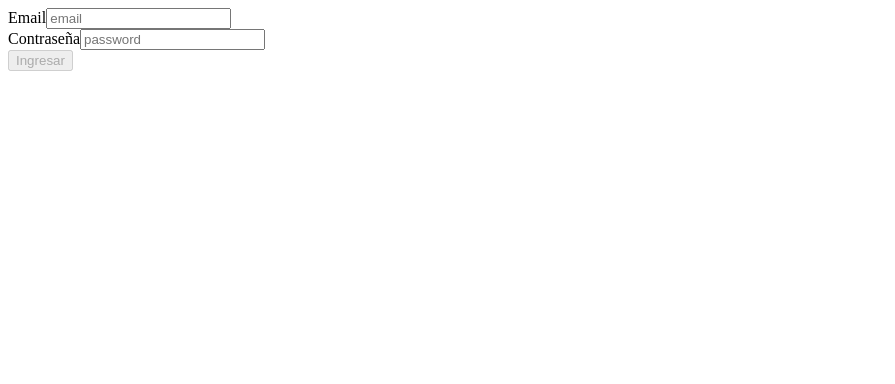
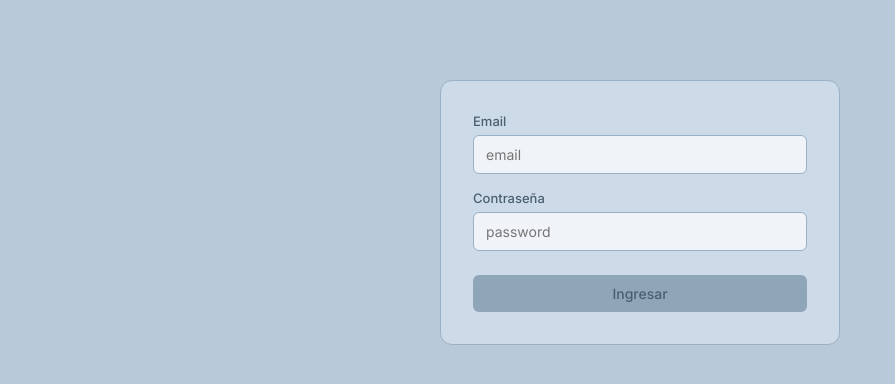
Before and after one commit to AFilippelli/AdrianFilippelli-TP2-2026-C1, an Angular app in the folder client/: page /login in a window 1280 px wide. Shown: the top 384 px of the page, without its empty margins (0-895 px from the left). Built offline with nearby package versions, Linux system fonts and the light colour scheme.

Commit message:
css auth y cargando

```diff
--- a/client/src/app/auth/login/login.css
+++ b/client/src/app/auth/login/login.css
@@ -0,0 +1,30 @@
+form {
+  display: flex;
+  flex-direction: column;
+  gap: 16px;
+  max-width: 400px;
+  width: 90%;
+  margin: 80px auto;
+  background: var(--surface);
+  padding: 32px;
+  border-radius: 12px;
+  border: 1px solid var(--border);
+}
+
+form div {
+  display: flex;
+  flex-direction: column;
+  gap: 6px;
+}
+
+label {
+  font-size: 13px;
+  font-weight: 500;
+  color: var(--text-muted);
+}
+
+form button {
+  margin-top: 8px;
+  width: 100%;
+  padding: 10px;
+}
--- a/client/src/app/auth/registro/registro.css
+++ b/client/src/app/auth/registro/registro.css
@@ -0,0 +1,35 @@
+form {
+  display: flex;
+  flex-direction: column;
+  gap: 16px;
+  max-width: 500px;
+  width: 90%;
+  margin: 40px auto;
+  background: var(--surface);
+  padding: 32px;
+  border-radius: 12px;
+  border: 1px solid var(--border);
+}
+
+form div {
+  display: flex;
+  flex-direction: column;
+  gap: 6px;
+}
+
+label {
+  font-size: 13px;
+  font-weight: 500;
+  color: var(--text-muted);
+}
+
+textarea {
+  resize: vertical;
+  min-height: 80px;
+}
+
+form button {
+  margin-top: 8px;
+  width: 100%;
+  padding: 10px;
+}
--- a/client/src/app/cargando/cargando.css
+++ b/client/src/app/cargando/cargando.css
@@ -4,13 +4,16 @@
   align-items: center;
   justify-content: center;
   height: 100vh;
+  gap: 20px;
+  color: var(--text-muted);
+  font-size: 14px;
 }
 
 .spinner {
-    width: 50px;
-    height: 50px;
-    border: 5px solid #ccc;
-    border-top-color: #000;
+  width: 40px;
+  height: 40px;
+  border: 3px solid var(--border);
+  border-top-color: var(--accent);
   border-radius: 50%;
   animation: girar 0.8s linear infinite;
 }
--- a/client/src/app/home/mi-perfil/mi-perfil.css
+++ b/client/src/app/home/mi-perfil/mi-perfil.css
@@ -0,0 +1,65 @@
+.mi-perfil {
+  max-width: 600px;
+  margin: 30px auto;
+  padding: 0 16px;
+  display: flex;
+  flex-direction: column;
+  gap: 20px;
+}
+
+.mi-perfil img {
+  width: 90px;
+  height: 90px;
+  border-radius: 50%;
+  object-fit: cover;
+  border: 2px solid var(--border);
+}
+
+.mi-perfil h2 {
+  font-size: 20px;
+  font-weight: 700;
+  color: var(--text);
+}
+
+.mi-perfil p {
+  font-size: 14px;
+  color: var(--text-muted);
+  padding: 6px 0;
+  border-bottom: 1px solid var(--border);
+}
+
+.mis-publicaciones {
+  background: var(--surface);
+  border: 1px solid var(--border);
+  border-radius: 12px;
+  padding: 20px;
+  display: flex;
+  flex-direction: column;
+  gap: 12px;
+}
+
+.mis-publicaciones h3 {
+  font-size: 15px;
+  font-weight: 600;
+  color: var(--text);
+}
+
+.mis-publicaciones .publicacion {
+  border-top: 1px solid var(--border);
+  padding-top: 12px;
+  display: flex;
+  flex-direction: column;
+  gap: 6px;
+}
+
+.mis-publicaciones .publicacion h4 {
+  font-size: 14px;
+  font-weight: 600;
+  color: var(--text);
+}
+
+.mis-publicaciones .publicacion p {
+  font-size: 13px;
+  color: var(--text-muted);
+  border-bottom: none;
+}
--- a/client/src/app/home/publicacion/publicacion.css
+++ b/client/src/app/home/publicacion/publicacion.css
@@ -0,0 +1,107 @@
+.publicacion-detalle {
+  max-width: 600px;
+  margin: 30px auto;
+  padding: 0 16px;
+  display: flex;
+  flex-direction: column;
+  gap: 20px;
+}
+
+.publicacion-detalle .publicacion {
+  background: var(--surface);
+  border: 1px solid var(--border);
+  border-radius: 12px;
+  padding: 24px;
+  display: flex;
+  flex-direction: column;
+  gap: 10px;
+}
+
+.publicacion-detalle .publicacion h2 {
+  font-size: 18px;
+  font-weight: 600;
+}
+
+.publicacion-detalle .publicacion p {
+  font-size: 14px;
+  color: var(--text-muted);
+}
+
+.publicacion-detalle .publicacion img {
+  width: 100%;
+  max-height: 350px;
+  object-fit: cover;
+  border-radius: 8px;
+  border: 1px solid var(--border);
+}
+
+.comentarios {
+  background: var(--surface);
+  border: 1px solid var(--border);
+  border-radius: 12px;
+  padding: 20px;
+  display: flex;
+  flex-direction: column;
+  gap: 16px;
+}
+
+.comentarios h3 {
+  font-size: 15px;
+  font-weight: 600;
+  color: var(--text);
+}
+
+.agregar-comentario {
+  display: flex;
+  gap: 8px;
+}
+
+.agregar-comentario input {
+  flex: 1;
+}
+
+.agregar-comentario button {
+  white-space: nowrap;
+}
+
+.comentario {
+  border-top: 1px solid var(--border);
+  padding-top: 12px;
+  display: flex;
+  flex-direction: column;
+  gap: 6px;
+}
+
+.comentario p {
+  font-size: 14px;
+  color: var(--text);
+}
+
+.comentario small {
+  font-size: 12px;
+  color: var(--text-muted);
+}
+
+.comentario button {
+  align-self: flex-start;
+  font-size: 12px;
+  padding: 4px 12px;
+  background-color: var(--surface-dark);
+  color: var(--text);
+}
+
+.comentario button:hover {
+  background-color: var(--accent);
+  color: var(--white);
+}
+
+.publicacion-detalle > button {
+  align-self: flex-start;
+  background-color: var(--surface-dark);
+  color: var(--text);
+}
+
+.publicacion-detalle > button:hover {
+  background-color: var(--accent);
+  color: var(--white);
+}
--- a/client/src/app/home/publicaciones/publicaciones.css
+++ b/client/src/app/home/publicaciones/publicaciones.css
@@ -0,0 +1,102 @@
+.publicaciones {
+  max-width: 600px;
+  margin: 30px auto;
+  display: flex;
+  flex-direction: column;
+  gap: 20px;
+  padding: 0 16px;
+}
+
+.crearPublicacion {
+  background: var(--surface);
+  border: 1px solid var(--border);
+  border-radius: 12px;
+  padding: 20px;
+  display: flex;
+  flex-direction: column;
+  gap: 12px;
+}
+
+.crearPublicacion input,
+.crearPublicacion textarea {
+  background: var(--white);
+}
+
+.crearPublicacion textarea {
+  min-height: 80px;
+  resize: vertical;
+}
+
+.crearPublicacion button {
+  align-self: flex-end;
+  padding: 8px 20px;
+}
+
+.listaPublicaciones {
+  display: flex;
+  flex-direction: column;
+  gap: 12px;
+}
+
+.publicacion {
+  background: var(--surface);
+  border: 1px solid var(--border);
+  border-radius: 12px;
+  padding: 20px;
+  display: flex;
+  flex-direction: column;
+  gap: 10px;
+}
+
+.publicacion h2 {
+  font-size: 16px;
+  font-weight: 600;
+  color: var(--text);
+}
+
+.publicacion p {
+  font-size: 14px;
+  color: var(--text-muted);
+}
+
+.publicacion img {
+  width: 100%;
+  max-height: 300px;
+  object-fit: cover;
+  border-radius: 8px;
+  border: 1px solid var(--border);
+}
+
+.publicacion-botones {
+  display: flex;
+  gap: 8px;
+  flex-wrap: wrap;
+}
+
+.publicacion button {
+  font-size: 13px;
+  padding: 6px 14px;
+  background-color: var(--surface-dark);
+  color: var(--text);
+}
+
+.publicacion button:hover {
+  background-color: var(--accent);
+  color: var(--white);
+}
+
+.ordenamiento {
+  display: flex;
+  gap: 10px;
+}
+
+.ordenamiento button {
+  background-color: var(--surface-dark);
+  color: var(--text);
+  font-size: 13px;
+}
+
+.ordenamiento button:hover {
+  background-color: var(--accent);
+  color: var(--white);
+}
--- a/client/src/styles.css
+++ b/client/src/styles.css
@@ -1 +1,114 @@
-/* You can add global styles to this file, and also import other style files */
+@import url('https://fonts.googleapis.com/css2?family=Inter:wght@400;500;600;700&display=swap');
+
+:root {
+  --bg: #b8c9d9;
+  --surface: #cddae8;
+  --surface-dark: #8fa5b8;
+  --border: #9ab0c4;
+  --text: #1a2633;
+  --text-muted: #4a6070;
+  --accent: #3d7ab5;
+  --accent-hover: #2e6094;
+  --error: #c0392b;
+  --white: #f0f4f8;
+}
+
+* {
+  margin: 0;
+  padding: 0;
+  box-sizing: border-box;
+}
+
+body {
+  font-family: 'Inter', sans-serif;
+  background-color: var(--bg);
+  color: var(--text);
+  min-height: 100vh;
+}
+
+button {
+  font-family: 'Inter', sans-serif;
+  cursor: pointer;
+  border: none;
+  border-radius: 6px;
+  padding: 8px 16px;
+  font-size: 14px;
+  font-weight: 500;
+  background-color: var(--accent);
+  color: var(--white);
+  transition: background-color 0.2s;
+}
+
+button:hover {
+  background-color: var(--accent-hover);
+}
+
+button:disabled {
+  background-color: var(--surface-dark);
+  cursor: not-allowed;
+  color: var(--text-muted);
+}
+
+input, textarea {
+  font-family: 'Inter', sans-serif;
+  width: 100%;
+  padding: 10px 12px;
+  border: 1px solid var(--border);
+  border-radius: 6px;
+  background-color: var(--white);
+  color: var(--text);
+  font-size: 14px;
+  outline: none;
+  transition: border-color 0.2s;
+}
+
+input:focus, textarea:focus {
+  border-color: var(--accent);
+}
+
+input.error {
+  border-color: var(--error);
+}
+
+.small-error {
+  color: var(--error);
+  font-size: 12px;
+  margin-top: 4px;
+  display: block;
+}
+
+.modal-fondo {
+  position: fixed;
+  top: 0;
+  left: 0;
+  width: 100%;
+  height: 100%;
+  background: rgba(0, 0, 0, 0.4);
+  display: flex;
+  justify-content: center;
+  align-items: center;
+  z-index: 1000;
+}
+
+.modal {
+  background: var(--surface);
+  border: 1px solid var(--border);
+  border-radius: 12px;
+  padding: 30px;
+  text-align: center;
+  display: flex;
+  flex-direction: column;
+  gap: 16px;
+  max-width: 380px;
+  width: 90%;
+}
+
+.modal h2 {
+  font-size: 18px;
+  color: var(--text);
+}
+
+.modal p {
+  color: var(--text-muted);
+  font-size: 14px;
+}
```
Lines whose indentation alone changed are shown as unchanged.
